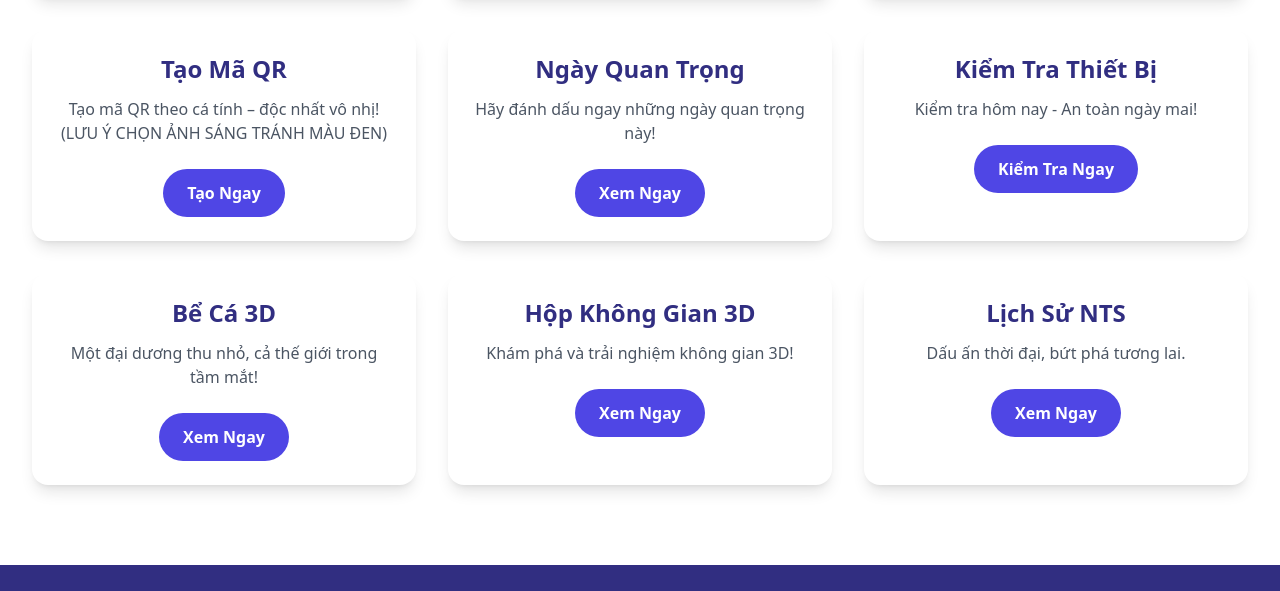
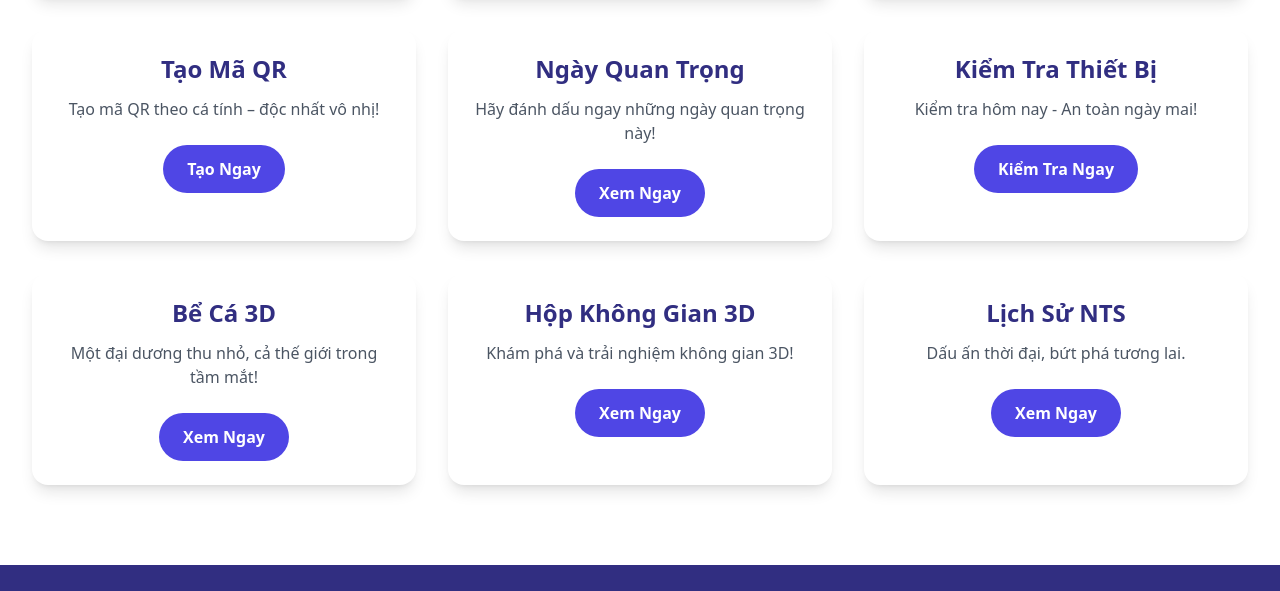
Before and after one commit to nguyenthanhsang70/NTS, a plain HTML site: page index.html in a window 1280 px wide. Shown: the part 1071-1662 px from the top of the page. Drawn offline with nearby package versions, Linux system fonts and the light colour scheme.

Commit message:
Update index.html

```diff
--- a/index.html
+++ b/index.html
@@ -131,7 +131,7 @@
         </div>
         <div class="card-hover bg-white rounded-2xl p-6 shadow-lg text-center">
           <h3 class="text-2xl font-semibold text-indigo-900 mb-3">Tạo Mã QR</h3>
-          <p class="text-gray-600 mb-6">Tạo mã QR theo cá tính – độc nhất vô nhị!(LƯU Ý CHỌN ẢNH SÁNG TRÁNH MÀU ĐEN)</p>
+          <p class="text-gray-600 mb-6">Tạo mã QR theo cá tính – độc nhất vô nhị!</p>
           <a href="taomaqr.html" class="inline-block bg-indigo-600 text-white px-6 py-3 rounded-full font-semibold hover:bg-indigo-700 transition">Tạo Ngay</a>
         </div>
         <div class="card-hover bg-white rounded-2xl p-6 shadow-lg text-center">
```
